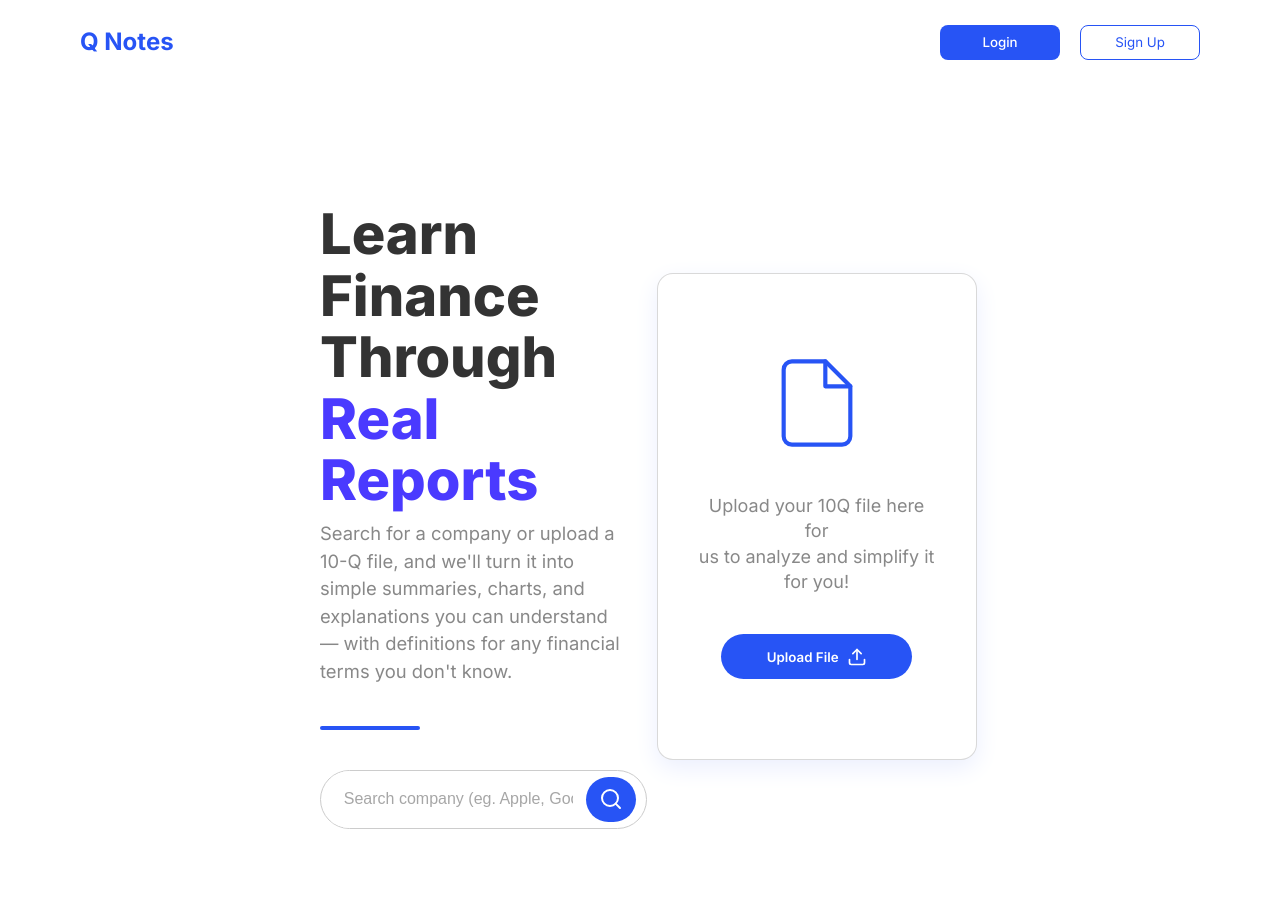
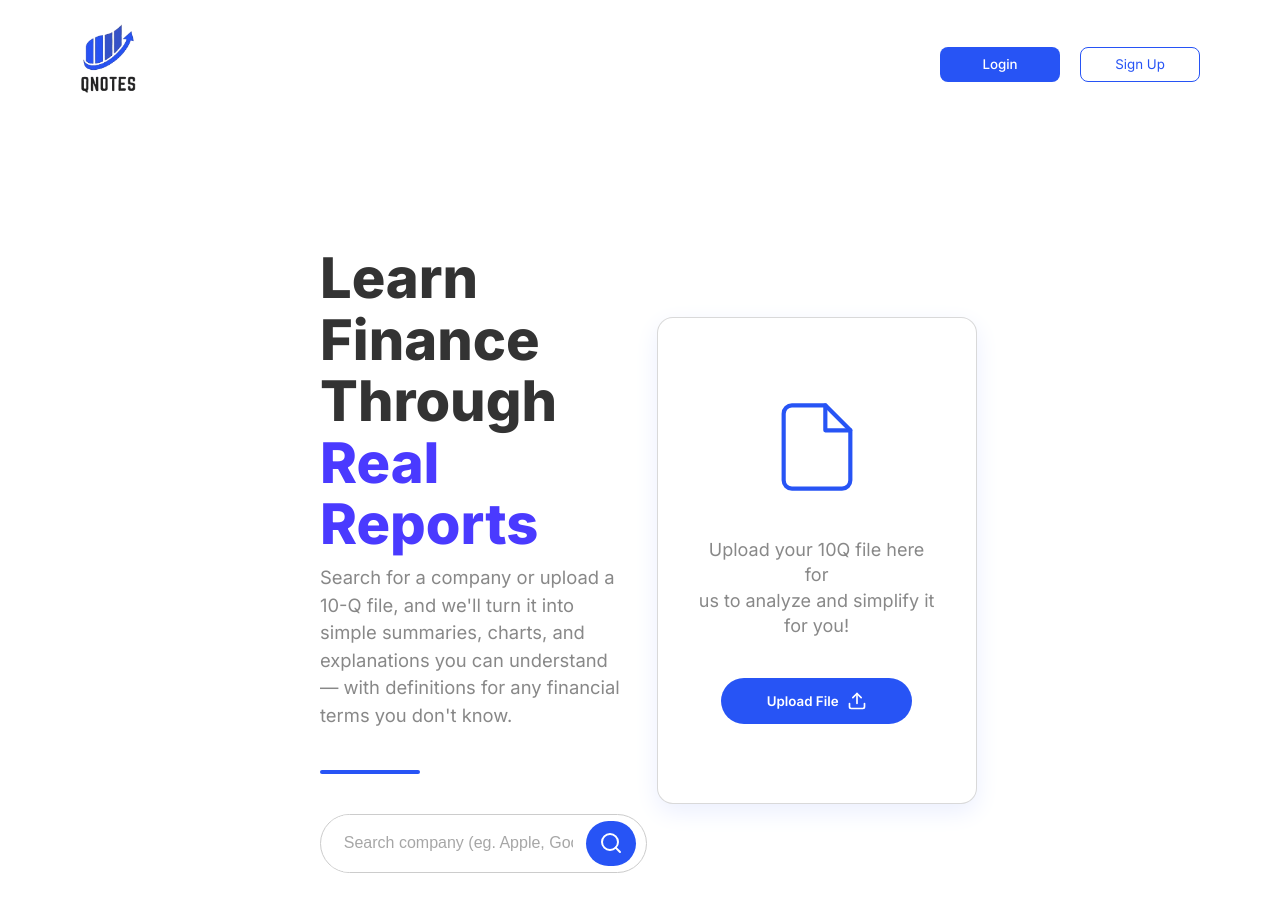
Before and after one commit to sameenmajid12/QNotes, a React (Vite) app in the folder Frontend/: page / in a window 1280 px wide. Shown: the top 912 px of the page. Built offline with nearby package versions, Linux system fonts and the light colour scheme.

Commit message:
Add logo

```diff
--- a/Frontend/src/components/Header.jsx
+++ b/Frontend/src/components/Header.jsx
@@ -4,7 +4,7 @@ function Header({ onLoginClick, onSignupClick, type }) {
     <header
       className={`${type === "dashboard" ? "header-dashboard" : "header"}`}
     >
-      <div className="logo-placeholder">Q Notes</div>
+      <div className="logo-placeholder"><img className="logo" src="/assets/Logo.png"></img></div>
       <div className="auth-buttons">
         <button className="primary-btn login-btn" onClick={onLoginClick}>
           Login
--- a/Frontend/src/styles/header.css
+++ b/Frontend/src/styles/header.css
@@ -24,6 +24,9 @@
   font-size: 1.5rem;
   font-weight: 700;
   color: var(--color-primary);
+}
+.logo{
+  width: 3.5rem;
 }
 .auth-buttons{
   display: flex;
--- a/Frontend/src/styles/learn.css
+++ b/Frontend/src/styles/learn.css
@@ -1,5 +1,6 @@
 .summary {
-  padding: 120px 80px;
+  padding-right: 80px;
+  padding-top:160px;
   padding-left:350px;
   padding-bottom:2rem;
 }
--- a/Frontend/src/styles/practice.css
+++ b/Frontend/src/styles/practice.css
@@ -1,5 +1,6 @@
-.practice {
-  padding: 120px 80px;
+.summary {
+  padding-right: 80px;
+  padding-top:160px;
   padding-left:350px;
   padding-bottom:2rem;
 }
--- a/Frontend/src/styles/sidebar.css
+++ b/Frontend/src/styles/sidebar.css
@@ -6,7 +6,7 @@
   padding: 0;
   position: fixed;
   left: 0;
-  top: 85px;
+  top: 129px;
 }
 
 .sidebar-header {
```
Also changed, not shown: Frontend/public/assets/Logo.png (added).
